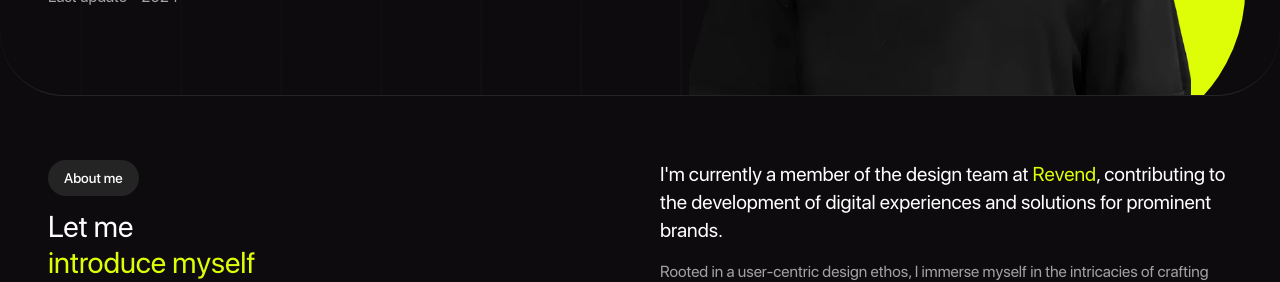
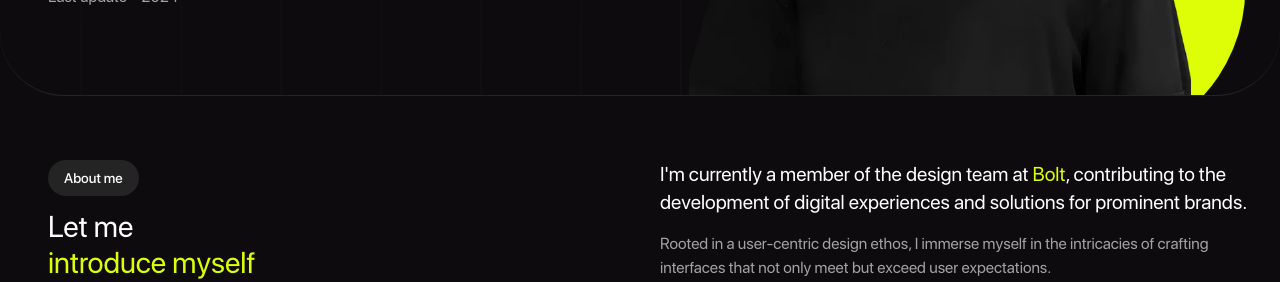
Before and after one commit to vhalchuk/lmhk, a website: page public/index.html in a window 1280 px wide. Shown: the part 539-821 px from the top of the page. Drawn offline with nearby package versions, Linux system fonts and the light colour scheme; files that its build step writes are made by us from their sources.

Commit message:
Change company title

```diff
--- a/public/index.html
+++ b/public/index.html
@@ -189,7 +189,7 @@
       >
         <div class="text-xl laptop:text-3xl">
           I'm currently a member of the design team at
-          <span class="text-yellow-40">Revend</span>, contributing to the
+          <span class="text-yellow-40">Bolt</span>, contributing to the
           development of digital experiences and solutions for prominent brands.
         </div>
         <div class="text-base text-white-60 laptop:text-xl">
```
Also changed, not shown: 1 other file.
